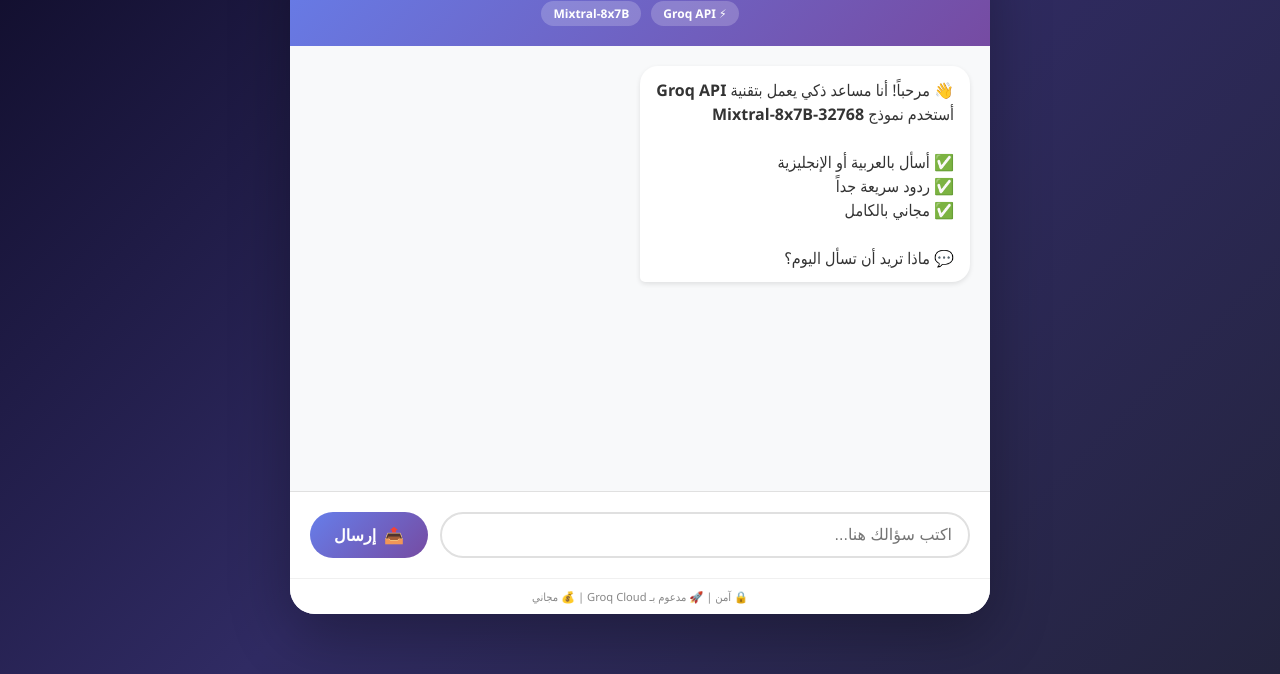
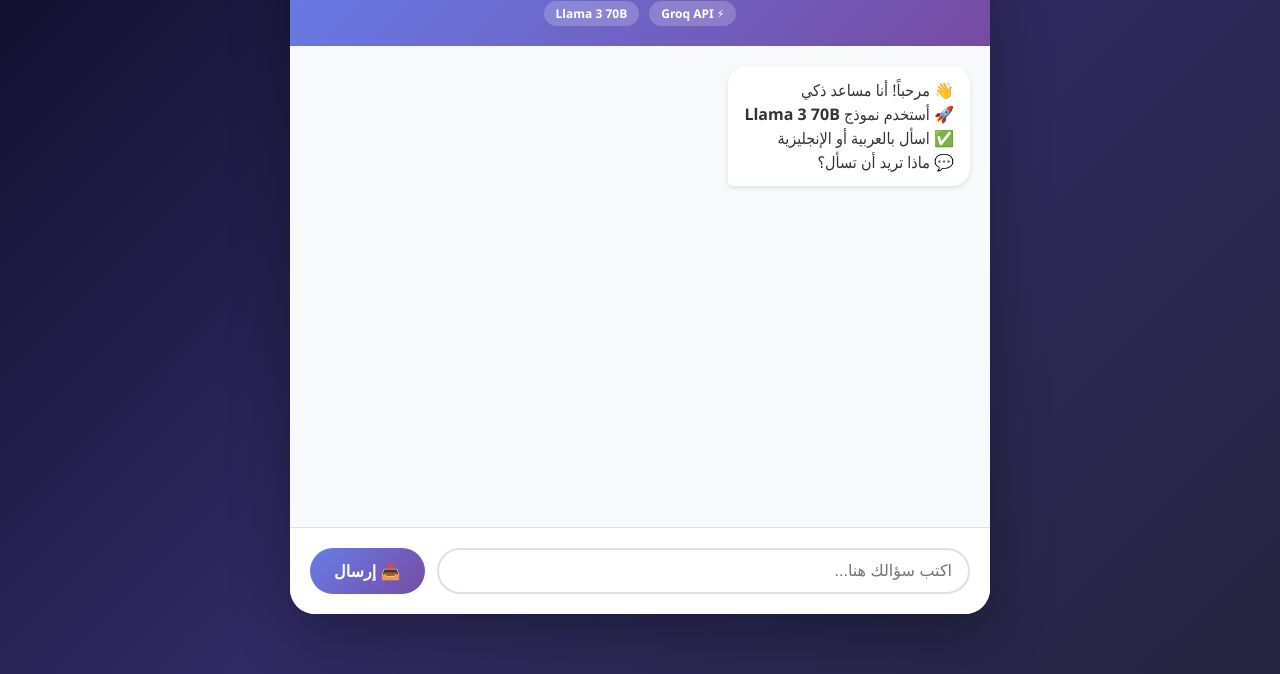
Before and after one commit to saidfedda/llm-webapp, a website: page index.html in a window 1280 px wide. Shown: the part 126-800 px from the top of the page. Drawn offline with Linux system fonts and the light colour scheme.

Commit message:
Update index.html

```diff
--- a/index.html
+++ b/index.html
@@ -3,7 +3,7 @@
 <head>
     <meta charset="UTF-8">
     <meta name="viewport" content="width=device-width, initial-scale=1.0">
-    <title>🤖 ذكاء اصطناعي - Groq AI</title>
+    <title>🤖 المساعد الذكي</title>
     <link rel="stylesheet" href="style.css">
 </head>
 <body>
@@ -12,32 +12,24 @@
             <h1>🧠 المساعد الذكي</h1>
             <div class="api-info">
                 <span class="api-badge">⚡ Groq API</span>
-                <span class="model-badge">Mixtral-8x7B</span>
+                <span class="model-badge">Llama 3 70B</span>
             </div>
         </div>
 
         <div class="chat-box" id="chatBox">
             <div class="message bot">
                 <div class="message-content">
-                    👋 مرحباً! أنا مساعد ذكي يعمل بتقنية <strong>Groq API</strong><br>
-                    أستخدم نموذج <strong>Mixtral-8x7B-32768</strong><br><br>
-                    ✅ أسأل بالعربية أو الإنجليزية<br>
-                    ✅ ردود سريعة جداً<br>
-                    ✅ مجاني بالكامل<br><br>
-                    💬 ماذا تريد أن تسأل اليوم؟
+                    👋 مرحباً! أنا مساعد ذكي<br>
+                    🚀 أستخدم نموذج <strong>Llama 3 70B</strong><br>
+                    ✅ اسأل بالعربية أو الإنجليزية<br>
+                    💬 ماذا تريد أن تسأل؟
                 </div>
             </div>
         </div>
 
         <div class="input-area">
             <input type="text" id="userInput" placeholder="اكتب سؤالك هنا...">
-            <button id="sendBtn">
-                <span>📤</span> إرسال
-            </button>
-        </div>
-
-        <div class="footer">
-            <span>🔒 آمن | 🚀 مدعوم بـ Groq Cloud | 💰 مجاني</span>
+            <button id="sendBtn">📤 إرسال</button>
         </div>
     </div>
     <script src="script.js"></script>
```
